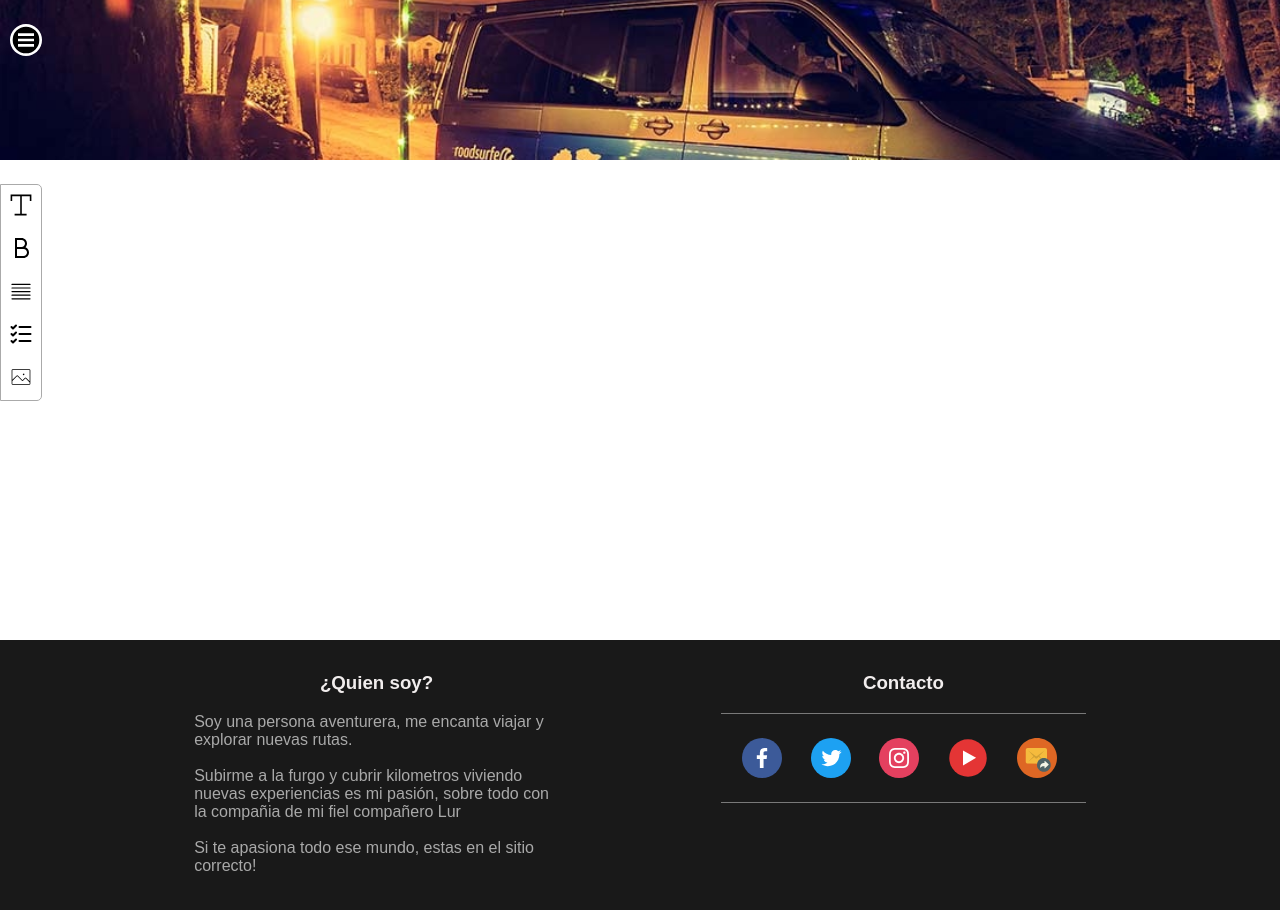
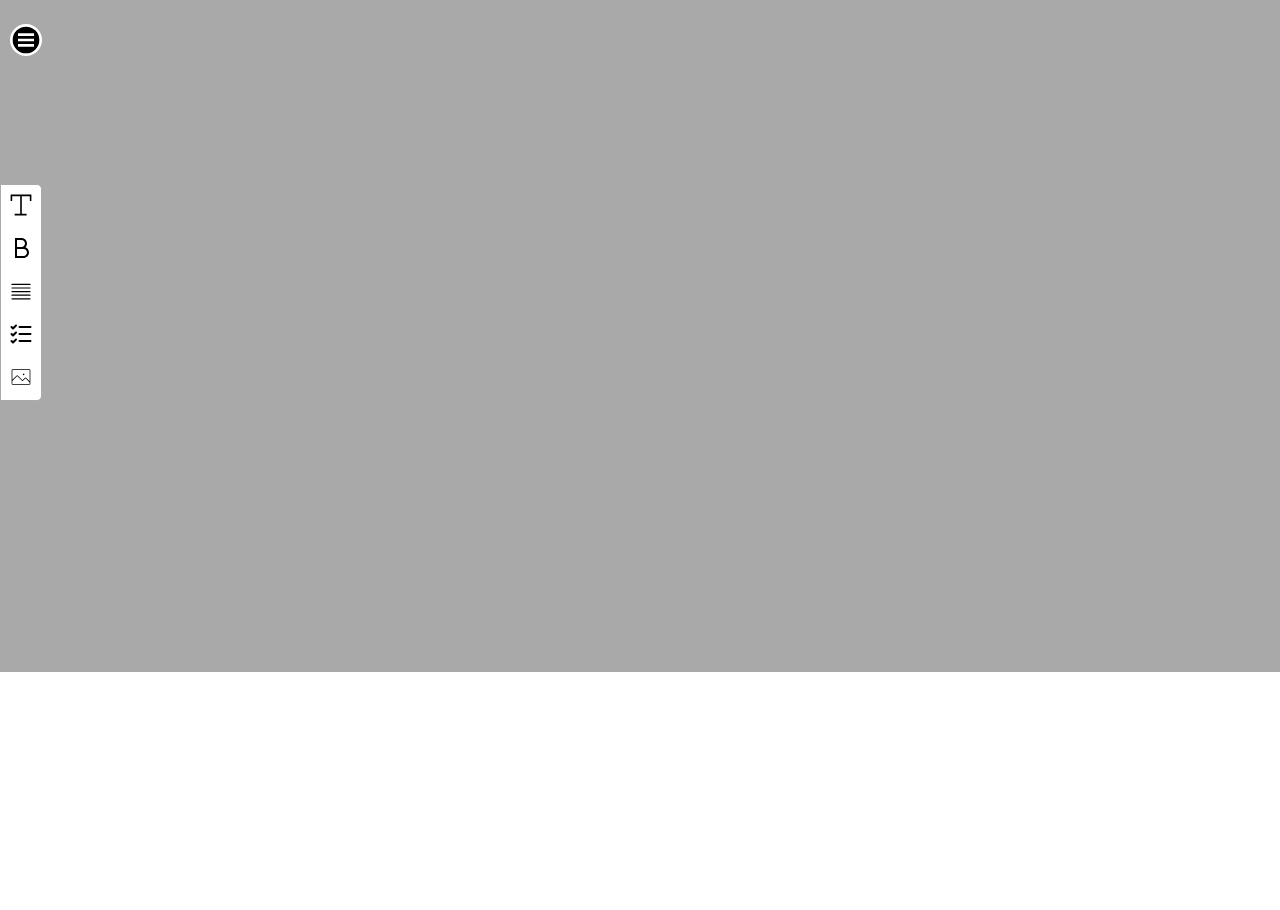
Before and after one commit to j0tac3/miprimerafurgo, an Angular app: page /createPost in a window 1280 px wide. Shown: the top 910 px of the page. After the commit the page ends 800 px from the top, so only its background shows below. Built offline with nearby package versions, Linux system fonts and the light colour scheme.

Commit message:
Añadidas nuevas funciones al servicio de Aventuras

```diff
--- a/src/app/app-routing.module.ts
+++ b/src/app/app-routing.module.ts
@@ -10,6 +10,7 @@ import { PostComponent } from './pages/post/post.component';
 import { AdministrarComponent } from './pages/administrar/administrar.component';
 import { AdminarticulosComponent } from './components/admin-components/adminarticulos/adminarticulos.component';
 import { AdminaventurasComponent } from './components/admin-components/adminaventuras/adminaventuras.component';
+import { ADMINAVENTURAS_ROUTERS } from './components/admin-components/adminaventuras/adminaventuras.routes';
 
 const APP_ROUTES: Routes = [
   { path: 'home', component: HomeComponent },
@@ -24,7 +25,9 @@ const APP_ROUTES: Routes = [
   { path: 'createPost', component: CreteNewPostComponent },
   { path: 'administrar', component: AdministrarComponent },
   { path: 'adminArticulos', component: AdminarticulosComponent },
-  { path: 'adminAventuras', component: AdminaventurasComponent },
+  { path: 'adminAventuras', component: AdminaventurasComponent,
+    children: ADMINAVENTURAS_ROUTERS,
+  },
   { path: 'aventura/:id', component: PostSelectedComponent },
   { path: 'aventura', component: PostSelectedComponent },
   {path: '**', pathMatch: 'full', redirectTo: 'home'}
--- a/src/app/components/admin-components/adminaventuras/adminaventuras.component.html
+++ b/src/app/components/admin-components/adminaventuras/adminaventuras.component.html
@@ -1,5 +1,6 @@
+<div style="position: relative;overflow: hidden;">
     <div class="adminaventura-container">
-    <a class="btn-new-aventura" [routerLink]="'/createPost'">
+        <a class="btn-new-aventura" [routerLink]="'createAventura'">
             Añadir una nueva Aventura
         </a>
 
@@ -49,3 +50,5 @@
             <img src="assets/media/gifs/loading.gif" alt="" class="loading-img">
         </div>
     </div>
+    <router-outlet></router-outlet>
+</div>
--- /dev/null
+++ b/src/app/components/admin-components/adminaventuras/adminaventuras.routes.ts
@@ -0,0 +1,7 @@
+import { Routes } from '@angular/router';
+import { CreteNewPostComponent } from '../../post-components/crete-new-post/crete-new-post.component';
+
+export const ADMINAVENTURAS_ROUTERS : Routes = [
+    { path : 'createAventura', component : CreteNewPostComponent },
+    { path : '**', pathMatch : 'full', redirectTo : 'adminAventuras' }
+];
--- a/src/app/components/home-components/footer/footer.component.css
+++ b/src/app/components/home-components/footer/footer.component.css
@@ -7,6 +7,7 @@
     min-height: 5rem;
     color: darkgray;
     background-color: rgba(0, 0, 0, 0.9);
+    z-index: 9999;
 }
 /* .footer-region-container:Not(:last-child){ */
 .footer-region-container{
--- a/src/app/components/post-components/crete-new-post/crete-new-post.component.css
+++ b/src/app/components/post-components/crete-new-post/crete-new-post.component.css
@@ -1,14 +1,25 @@
 .post-container{
-    min-height: calc(100vh - 20rem);
+    position: absolute;
+    top: 0;
+    margin: 0 auto;
     display: flex;
     flex-direction: column;
     align-items: center;
-    text-align: center;
-    position: relative;
-    width: 50%;
     margin: 0 auto;
+    width: 100vw;
+    min-height: calc(100vh - 16vh);
+    background-color: #ffff;
+    animation: show-container 1s;
+    background-color: darkgrey;
 }
-
+@keyframes show-container {
+    from{
+        transform: translatey(100%);
+    }
+    to{
+        transform: translateX(0);
+    }
+}
 .header-image-container{
     height: 10rem;
     width: 90%;
@@ -23,6 +34,16 @@
     margin: 0 auto;
     display: flex;
     justify-content: flex-start;
+    left: 0;
+    animation: show-options 1.5s;
+}
+@keyframes show-options {
+    from{
+        transform: translatex(-100%);
+    }
+    to{
+        transform: translateX(0);
+    }
 }
 .option-list{
     list-style: none;
@@ -48,6 +69,7 @@
     box-shadow: 0px 0px 0px 0px;
 }
 .container-elements{
+    width: 70%;
 }
 
 .subOption{
@@ -129,7 +151,7 @@
 }
 @media screen and (max-width: 1024px) and (min-width: 751px){
     .post-container{
-        width: 70%;
+        /* width: 70%; */
     }
     .form-element{
         width: 70%;
@@ -149,6 +171,7 @@
     transform: translateY(-100%);
     transition: transform .5s;
     background-color: rgba(0, 0, 0, .7);
+    display: none;
 }
 .modal_visible{
     transform: translateY(0);
```
Lines whose indentation alone changed are shown as unchanged.
